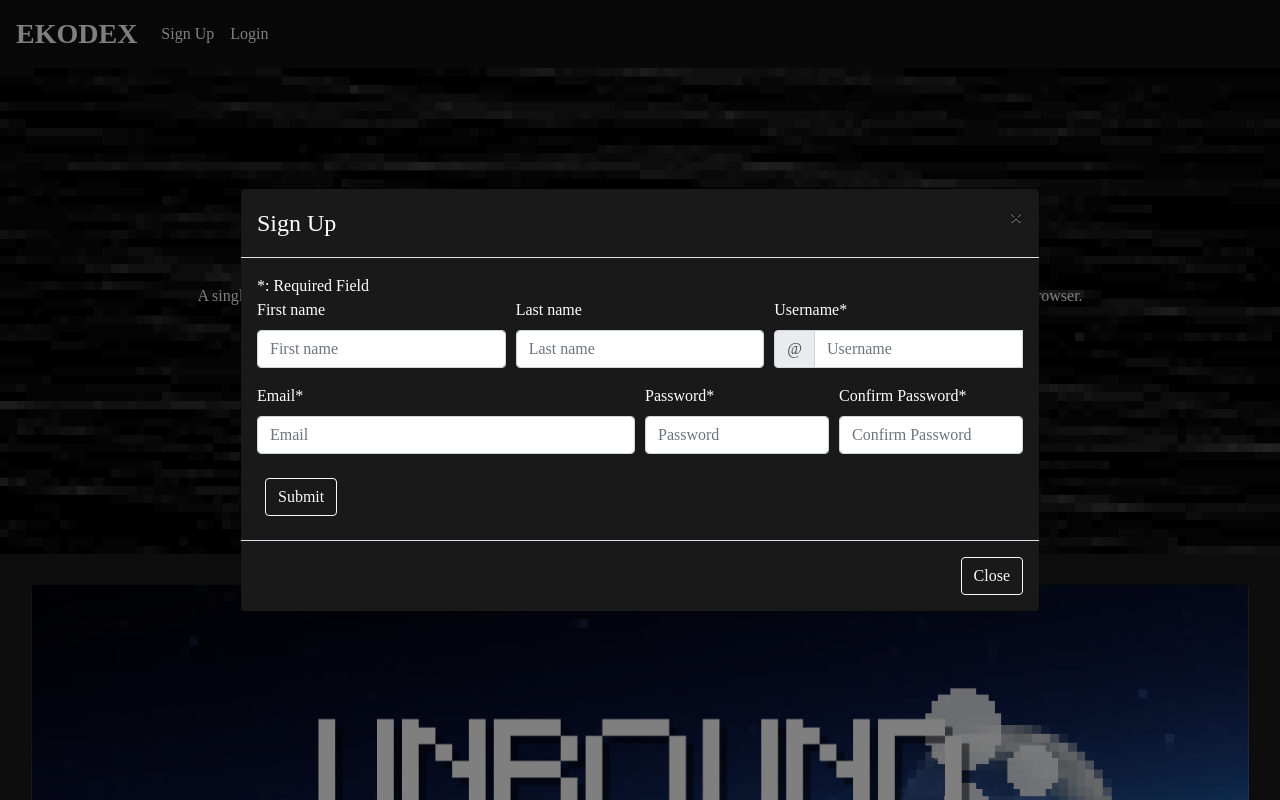
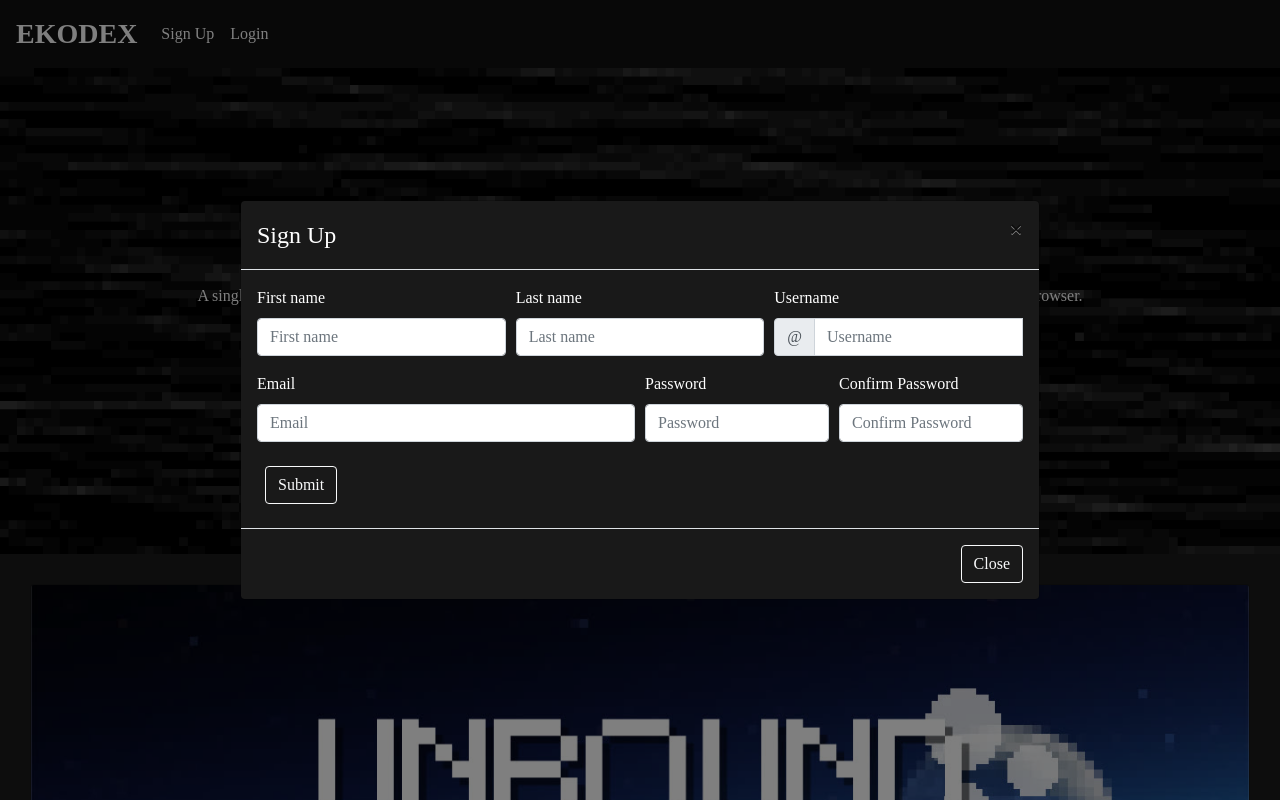
Before and after one commit to vericks101/Relic-Web, a React (Create React App) app in the folder ekodex-web/: page / in a window 1280 px wide. Both pictures are taken after a click on the button "Sign Up". Shown: the top 800 px of the page. Built offline with nearby package versions, Linux system fonts and the light colour scheme; a web font is replaced by a local one.

Commit message:
Fixed an issue with Sign up.
Fixed an issue where sign up required first and last name but from a UI perspective, didn't say it was required.

```diff
--- a/ekodex-web/src/components/ui/LoginForm.js
+++ b/ekodex-web/src/components/ui/LoginForm.js
@@ -144,6 +144,7 @@ function LoginForm(props) {
               </Form.Group>
             </Form.Row>
             <Button variant="outline-light" type="submit">Submit</Button>
+            <Button variant="outline-light" onClick={() => {console.log('clicked forgot!')}}>Forgot Username or Password</Button>
             <Spinner animation="border" hidden={hideLoading}/>
             <Alert variant="danger" onClose={() => setShowFailure(false)} dismissible show={showFailure}>
             <Alert.Heading>Oh snap! Login failed!</Alert.Heading>
--- a/ekodex-web/src/components/ui/SignUpForm.js
+++ b/ekodex-web/src/components/ui/SignUpForm.js
@@ -55,9 +55,9 @@ const alphanumericRegex = '^[a-zA-Z0-9]+$';
 
 const schema = yup.object({
   firstName: yup.string()
-    .required(),
+    .required('First name is a required field.'),
   lastName: yup.string()
-    .required(),
+    .required('Last name is a required field.'),
   username: yup.string()
     .required('Username is a required field.')
     // eslint-disable-next-line
@@ -91,6 +91,7 @@ function SignUpForm() {
         validationSchema={schema}
         onSubmit={
           async (values) => {
+            console.log('clicked');
             setHideLoading(false);
             let signUpResponse = await submitSignUp(values);
             setSignUpFailureDesc(defaultSignUpError);
@@ -131,7 +132,6 @@ function SignUpForm() {
           errors,
         }) => (
           <Form noValidate onSubmit={handleSubmit}>
-            <div>*: Required Field</div>
             <Form.Row>
               <Form.Group as={Col} md="4" controlId="validationFormik01">
                 <Form.Label>First name</Form.Label>
@@ -141,9 +141,11 @@ function SignUpForm() {
                   placeholder="First name"
                   value={values.firstName}
                   onChange={handleChange}
-                  isValid={touched.firstName && !errors.firstName}
+                  isInvalid={!!errors.firstName}
                 />
-                <Form.Control.Feedback>Looks good!</Form.Control.Feedback>
+                <Form.Control.Feedback type="invalid">
+                    {errors.firstName}
+                  </Form.Control.Feedback>
               </Form.Group>
               <Form.Group as={Col} md="4" controlId="validationFormik02">
                 <Form.Label>Last name</Form.Label>
@@ -153,12 +155,14 @@ function SignUpForm() {
                   placeholder="Last name"
                   value={values.lastName}
                   onChange={handleChange}
-                  isValid={touched.lastName && !errors.lastName}
+                  isInvalid={!!errors.lastName}
                 />
-                <Form.Control.Feedback>Looks good!</Form.Control.Feedback>
+                <Form.Control.Feedback type="invalid">
+                    {errors.lastName}
+                  </Form.Control.Feedback>
               </Form.Group>
               <Form.Group as={Col} md="4" controlId="validationFormikUsername">
-                <Form.Label>Username*</Form.Label>
+                <Form.Label>Username</Form.Label>
                 <InputGroup>
                   <InputGroup.Prepend>
                     <InputGroup.Text id="inputGroupPrepend">@</InputGroup.Text>
@@ -180,7 +184,7 @@ function SignUpForm() {
             </Form.Row>
             <Form.Row>
               <Form.Group as={Col} md="6" controlId="validationFormik03">
-                <Form.Label>Email*</Form.Label>
+                <Form.Label>Email</Form.Label>
                 <Form.Control
                   type="text"
                   placeholder="Email"
@@ -195,7 +199,7 @@ function SignUpForm() {
                 </Form.Control.Feedback>
               </Form.Group>
               <Form.Group as={Col} md="3" controlId="validationFormik04">
-                <Form.Label>Password*</Form.Label>
+                <Form.Label>Password</Form.Label>
                 <Form.Control
                   type="password"
                   placeholder="Password"
@@ -209,7 +213,7 @@ function SignUpForm() {
                 </Form.Control.Feedback>
               </Form.Group>
               <Form.Group as={Col} md="3" controlId="validationFormik05">
-                <Form.Label>Confirm Password*</Form.Label>
+                <Form.Label>Confirm Password</Form.Label>
                 <Form.Control
                   type="password"
                   placeholder="Confirm Password"
```
